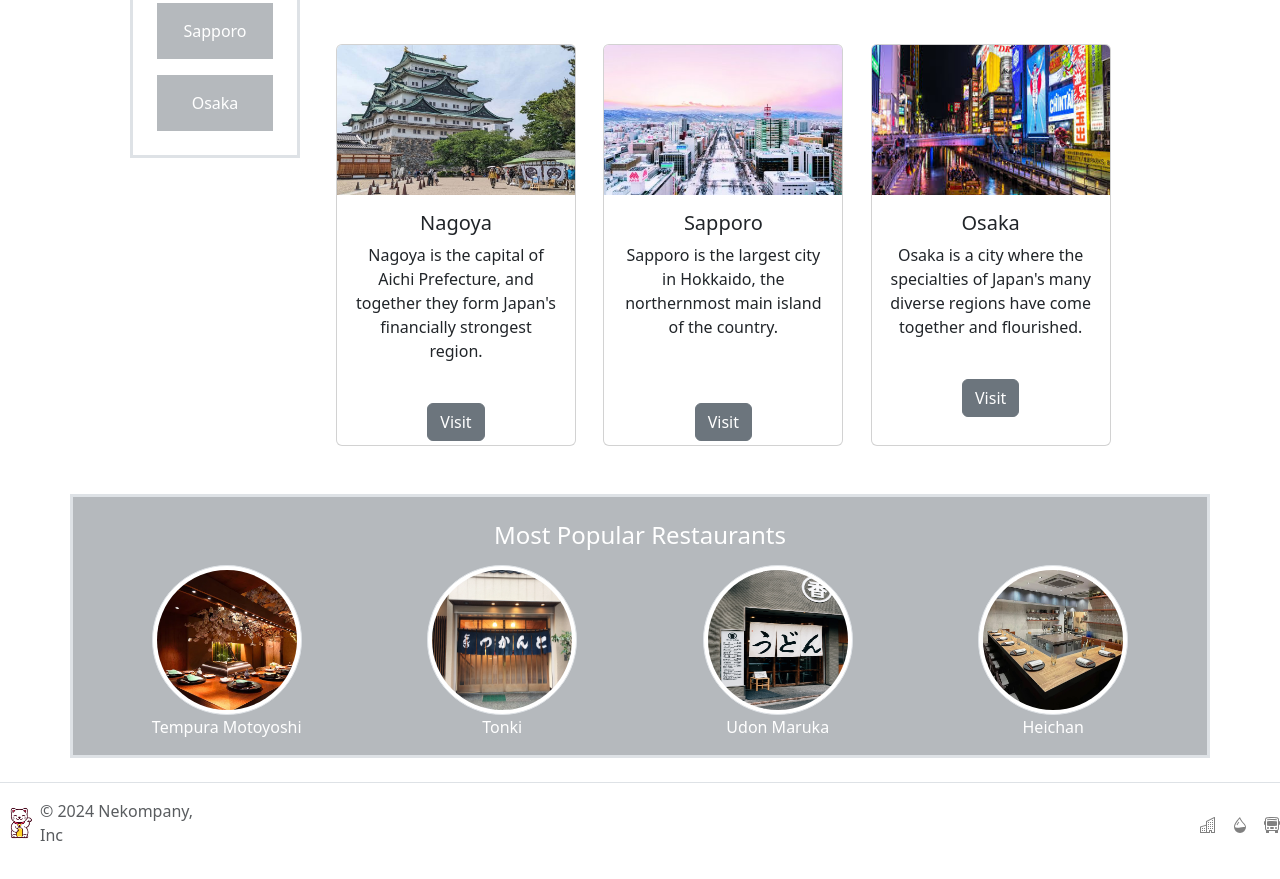
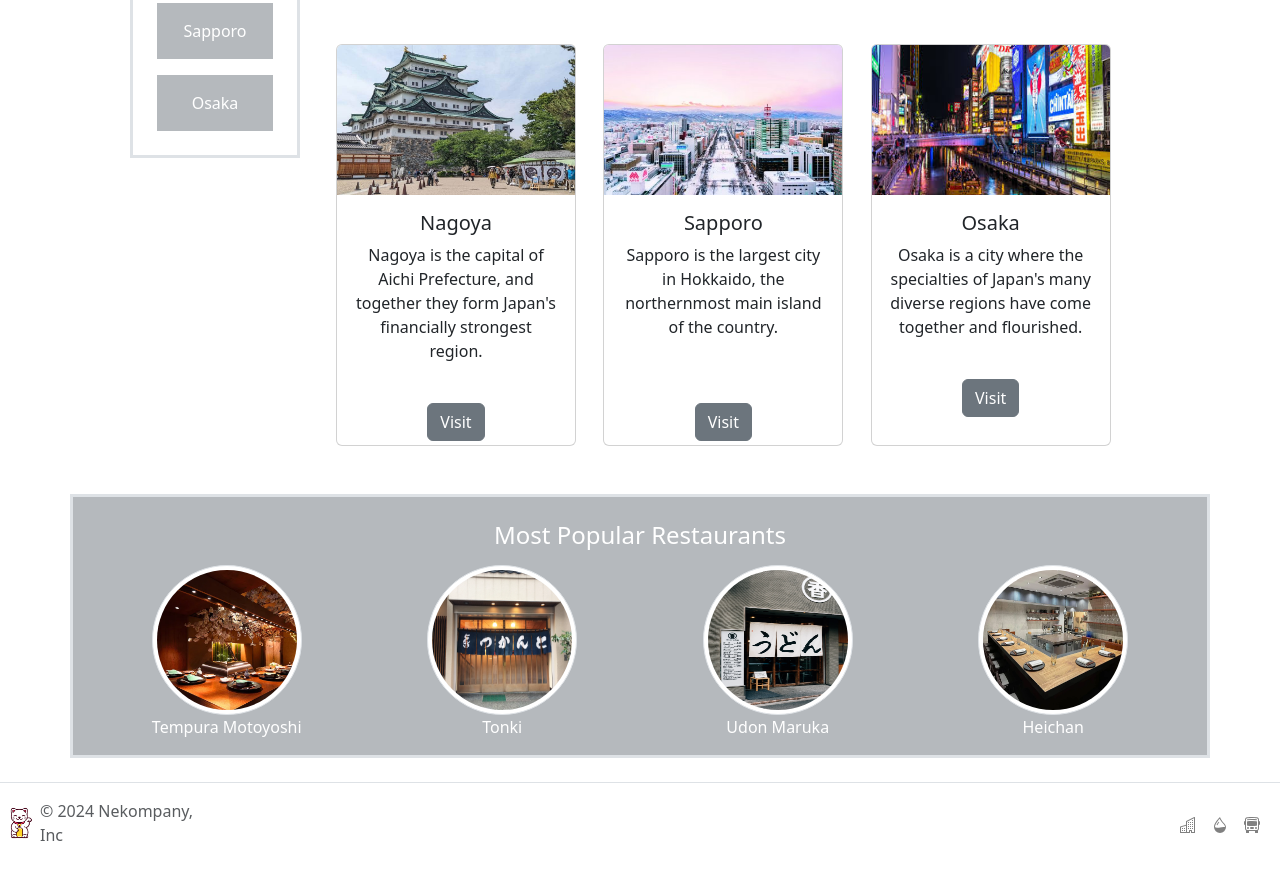
Before and after one commit to begoblanco/Cities-in-the-world, a website: page index.html in a window 1280 px wide. Shown: the part 1108-1987 px from the top of the page. Drawn offline with nearby package versions, Linux system fonts and the light colour scheme.

Commit message:
stetic changes

```diff
--- a/index.html
+++ b/index.html
@@ -218,7 +218,7 @@
         <span class="mb-3 mb-md-0 text-body-secondary">© 2024 Nekompany, Inc</span>
       </div>
 
-      <ul class="nav col-md-4 justify-content-end list-unstyled d-flex pr-5">
+      <ul class="nav col-md-4 justify-content-end list-unstyled d-flex pr-5" style="margin-right: 20px;">
         <li class="ms-3">
           <a class="text-body-secondary bg-opacity-50" href="#"><svg xmlns="http://www.w3.org/2000/svg" width="16" height="16" fill="gray" class="bi bi-buildings" viewBox="0 0 16 16">
             <path d="M14.763.075A.5.5 0 0 1 15 .5v15a.5.5 0 0 1-.5.5h-3a.5.5 0 0 1-.5-.5V14h-1v1.5a.5.5 0 0 1-.5.5h-9a.5.5 0 0 1-.5-.5V10a.5.5 0 0 1 .342-.474L6 7.64V4.5a.5.5 0 0 1 .276-.447l8-4a.5.5 0 0 1 .487.022M6 8.694 1 10.36V15h5zM7 15h2v-1.5a.5.5 0 0 1 .5-.5h2a.5.5 0 0 1 .5.5V15h2V1.309l-7 3.5z"/>
```
